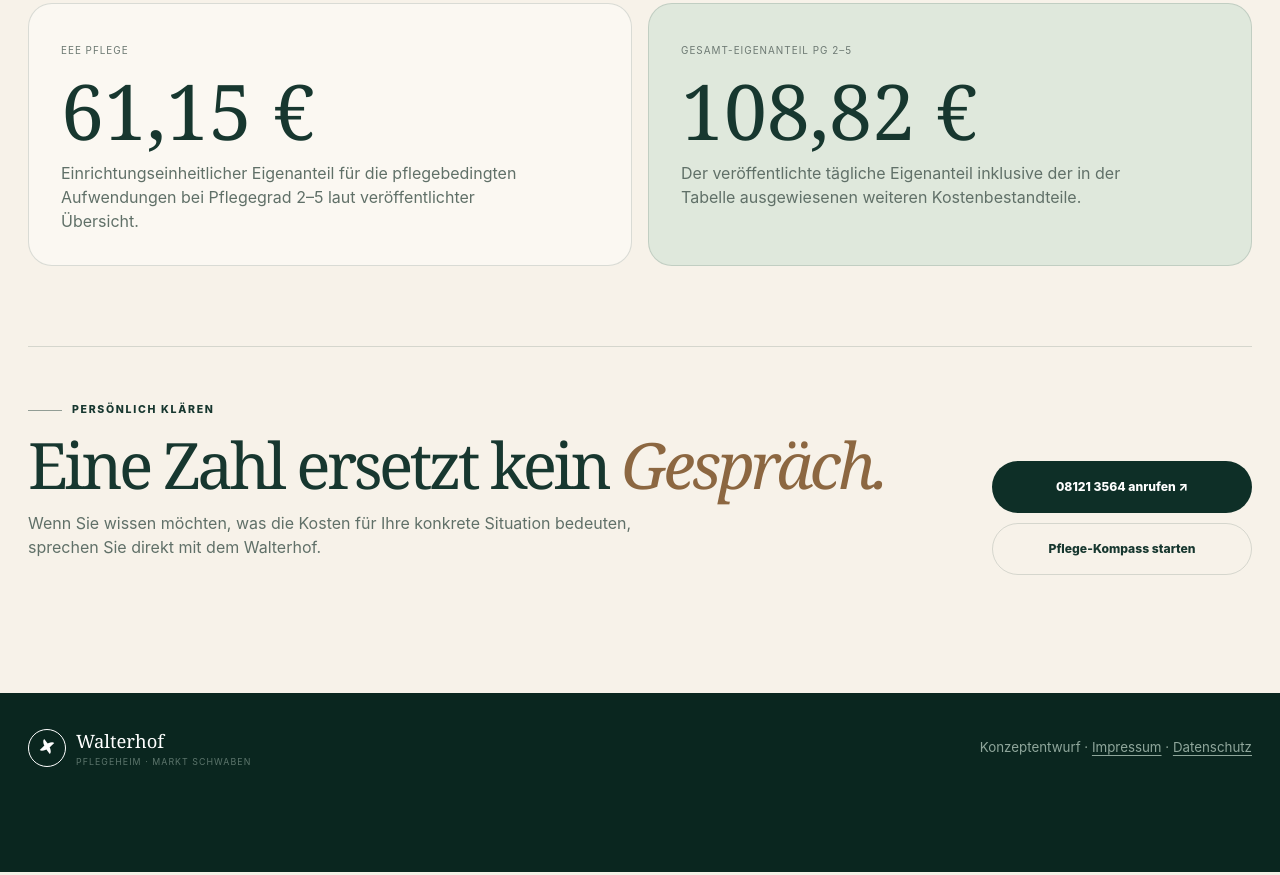
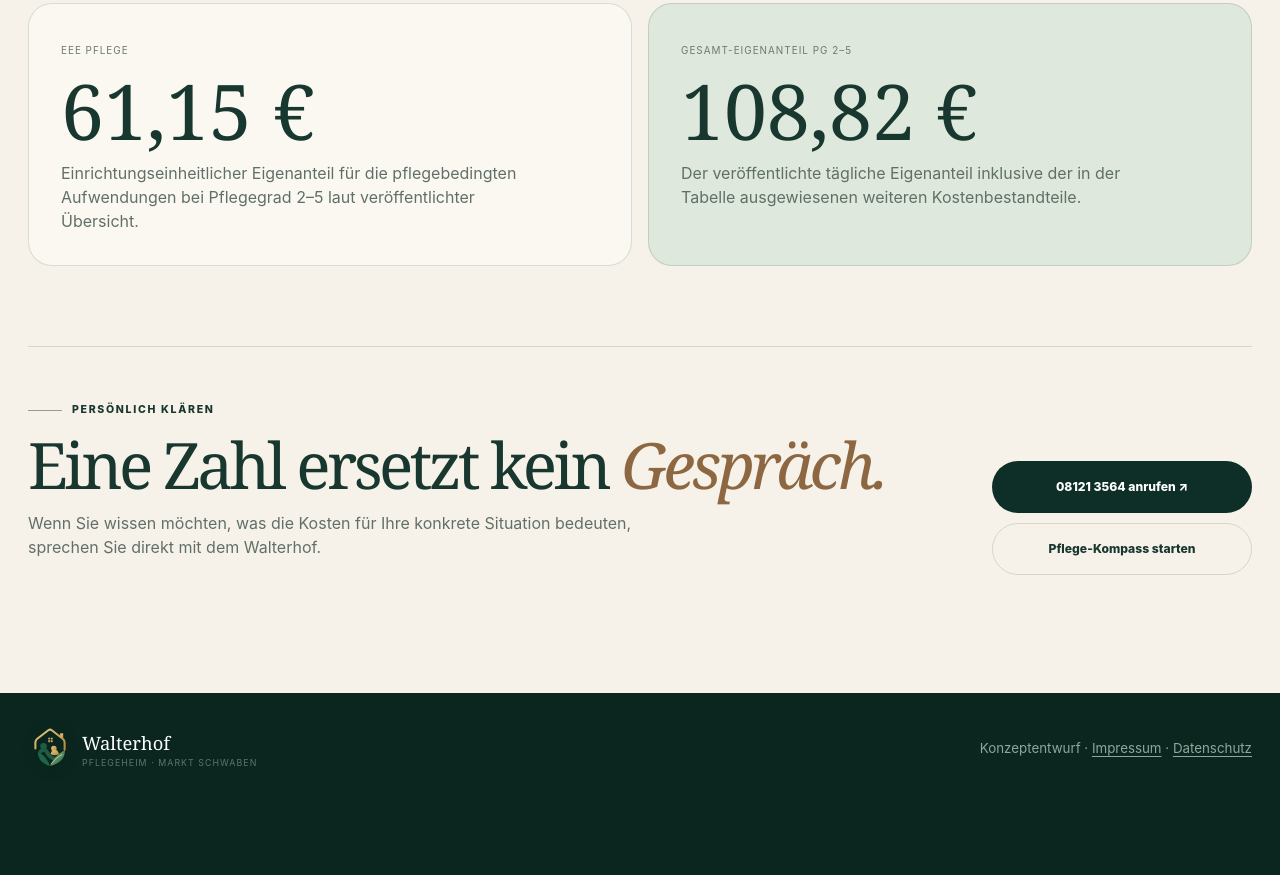
Before and after one commit to ravoeee-droid/walldorf, a plain HTML site: page preise.html in a window 1280 px wide. Shown: the part 1516-2391 px from the top of the page. Drawn offline with Linux system fonts and the light colour scheme.

Commit message:
brand: integrate Walterhof logo across website

```diff
--- a/home-v2-1.css
+++ b/home-v2-1.css
@@ -84,3 +84,9 @@ em{font-weight:400;color:#8c6741}
 .summary span{color:#75817b}
 .flow-actions{display:flex;gap:8px;flex-wrap:wrap;margin-top:16px}
 .flow-actions button,.flow-actions a{border:0;border-radius:999px;background:var(--deep);color:#fff;padding:11px 14px;font-size:.7rem;font-weight:800}
+
+/* Walterhof brand system */
+.mark{width:44px;height:44px;flex:0 0 44px;border:0;border-radius:0;position:relative;display:block;background:url('assets/walterhof-mark.svg') center/contain no-repeat}
+.mark:before,.mark:after{content:none!important;display:none!important}
+.footer .mark{filter:drop-shadow(0 2px 8px rgba(0,0,0,.12))}
+@media(max-width:900px){.mark{width:40px;height:40px;flex-basis:40px}}
```
